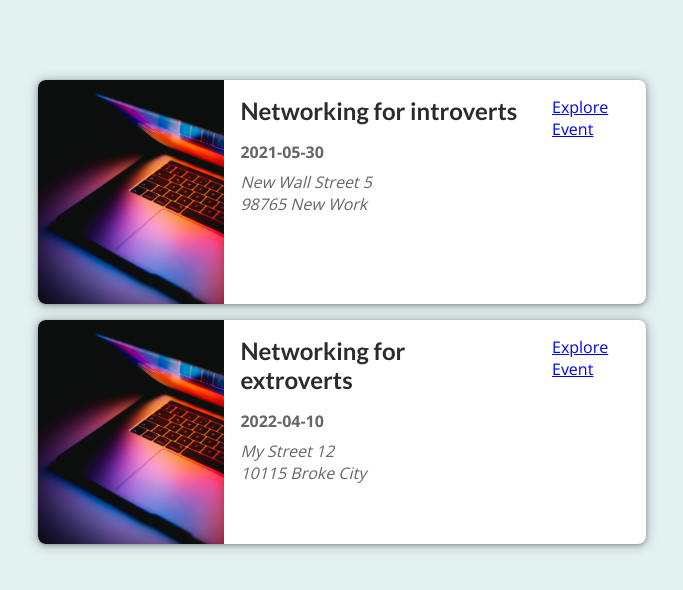
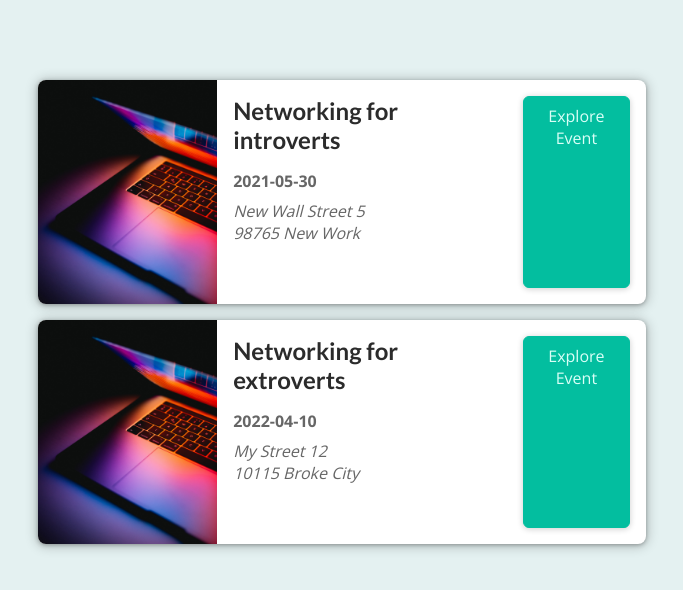
Before and after one commit to aleks930819/next-js-project-1, a Next.js app: page / in a window 1280 px wide. Shown: the top 590 px of the page, without its empty margins (298-981 px from the left). Built offline with nearby package versions, Linux system fonts and the light colour scheme.

Commit message:
added button component

```diff
--- a/components/events/event-item.js
+++ b/components/events/event-item.js
@@ -2,6 +2,7 @@
 
 import Image from 'next/image';
 import Link from 'next/link';
+import Button from './ui/button';
 
 const formattedAddress = (location) => location.replace(', ', '\n');
 const exploreLink = (id) => `/events/${id}`;
@@ -27,7 +28,7 @@
         </div>
       </div>
       <div className={classes.actions}>
-        <Link href={exploreLink(props.id)}>Explore Event</Link>
+        <Button link={exploreLink(props.id)}>Explore Event</Button>
       </div>
     </li>
   );
--- /dev/null
+++ b/components/events/ui/button.js
@@ -0,0 +1,13 @@
+import classes from './button.module.css';
+
+import Link from 'next/link';
+
+const Button = (props) => {
+  return (
+    <Link href={props.link} className={classes.btn}>
+      {props.children}
+    </Link>
+  );
+};
+
+export default Button;
--- /dev/null
+++ b/components/events/ui/button.module.css
@@ -0,0 +1,18 @@
+.btn {
+    text-decoration: none;
+    cursor: pointer;
+    font: inherit;
+    background-color: #03be9f;
+    border: 1px solid #03be9f;
+    border-radius: 6px;
+    color: #dafff7;
+    padding: 0.5rem 1.5rem;
+    text-align: center;
+    box-shadow: 0 1px 6px rgba(0, 0, 0, 0.2);
+}
+
+.btn:hover,
+.btn:active {
+    background-color: #02afa1;
+    border-color: #02afa1;
+}
```
